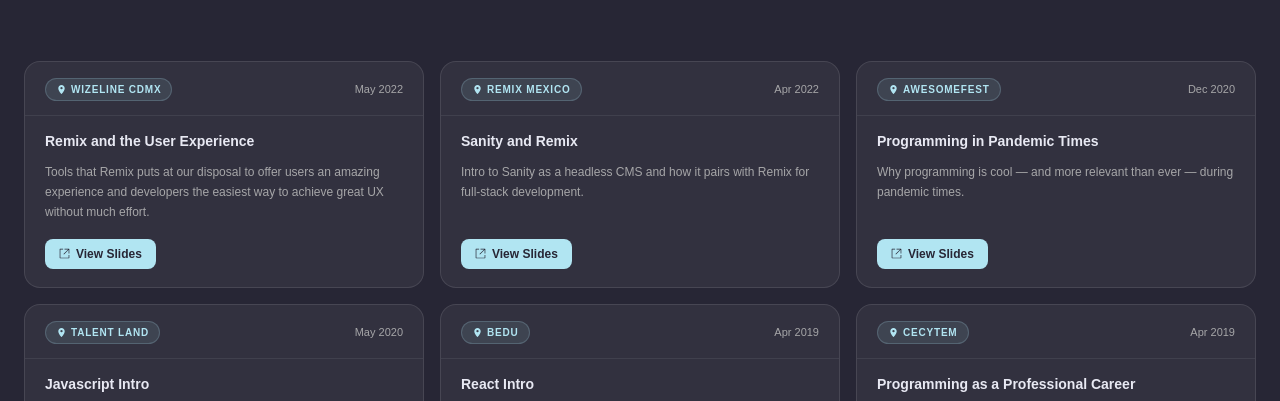
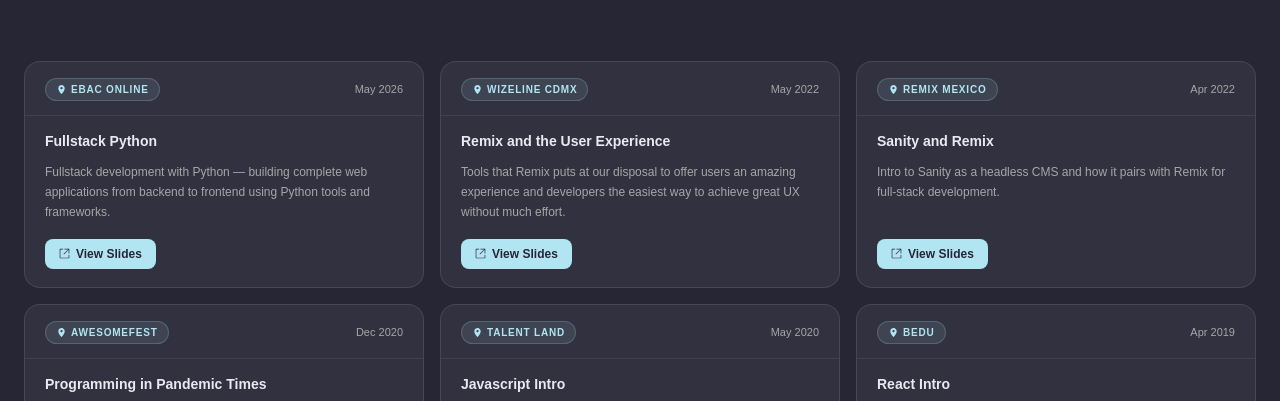
Before and after one commit to Jossdz/jossdz-2026, an Astro site: page /en/talks in a window 1280 px wide. Shown: the part 243-644 px from the top of the page. Built offline with nearby package versions, Linux system fonts and the light colour scheme; Astro itself is replaced by a stand-in of ours.

Commit message:
feat: add Fullstack Python talk at EBAC Online

```diff
--- a/src/components/TalksGrid.tsx
+++ b/src/components/TalksGrid.tsx
@@ -10,6 +10,14 @@
 };
 
 const talks: Talk[] = [
+  {
+    title: "Fullstack Python",
+    place: "EBAC Online",
+    date: "2026-05-18",
+    description:
+      "Fullstack development with Python — building complete web applications from backend to frontend using Python tools and frameworks.",
+    slides: "https://canva.link/p0313s4hwyfztri",
+  },
   {
     title: "Remix and the User Experience",
     place: "Wizeline CDMX",
```
